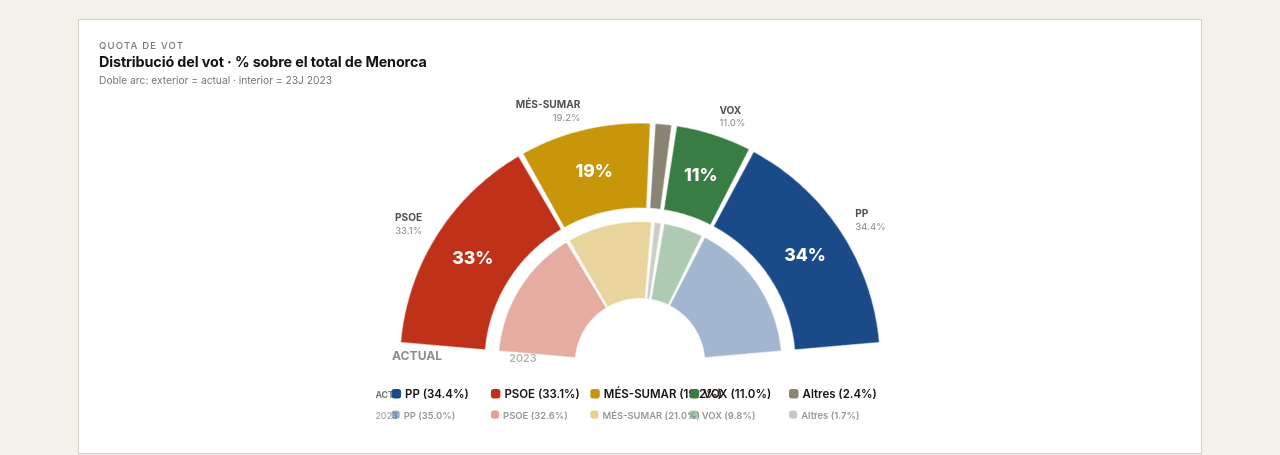
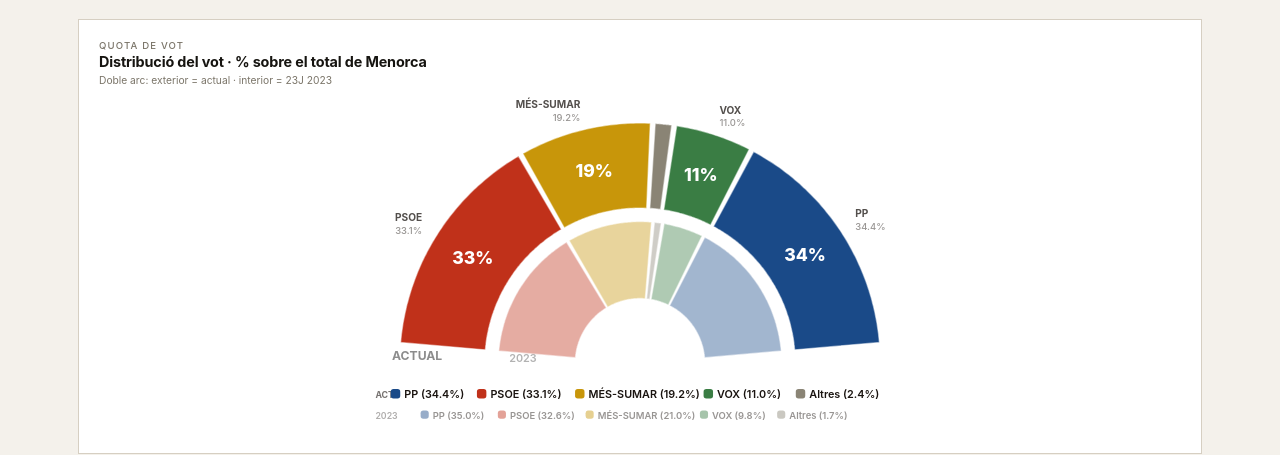
Before and after one commit to jbunuel-lgtm/eleccions-menorca, a plain HTML site: page generals-menorca.html in a window 1280 px wide. Shown: the part 352-807 px from the top of the page. Drawn offline with Linux system fonts and the light colour scheme; no server answers.

Commit message:
Update generals-menorca.html

```diff
--- a/generals-menorca.html
+++ b/generals-menorca.html
@@ -486,17 +486,26 @@ function drawHemi(svgId, disp, histVotes){
   // Llegenda (2 línies) — mostra el % de vot
   function legendRow(items,total,ly,alpha,fontSize){
     if(!items.length||total<=0)return;
-    const itemW=Math.min(74,(W-32)/items.length),totalW=items.length*itemW,startX=(W-totalW)/2;
-    items.forEach((p,i)=>{const lx=startX+i*itemW,sz=parseInt(fontSize);
+    const sz0=parseInt(fontSize), GAPI=8, AVAIL=W-16;
+    const labels=items.map(p=>p.nom+' ('+(p.vots/total*100).toFixed(1)+'%)');
+    // amplada estimada de cada element = quadret + text (sobreestimem per no trepitjar-se)
+    const w0=labels.map(t=> sz0+3 + t.length*sz0*0.56);
+    const raw=w0.reduce((a,b)=>a+b,0)+GAPI*(items.length-1);
+    const scale=raw>AVAIL?AVAIL/raw:1, fs=Math.max(5,sz0*scale), gap=GAPI*scale;
+    const wds=w0.map(w=>w*scale);
+    let x=(W-(wds.reduce((a,b)=>a+b,0)+gap*(items.length-1)))/2;
+    items.forEach((p,i)=>{
       const r=document.createElementNS('http://www.w3.org/2000/svg','rect');
-      r.setAttribute('x',lx.toFixed(1));r.setAttribute('y',(ly-sz+1).toFixed(1));
-      r.setAttribute('width',(sz-1).toString());r.setAttribute('height',(sz-1).toString());
+      r.setAttribute('x',x.toFixed(1));r.setAttribute('y',(ly-fs+1).toFixed(1));
+      r.setAttribute('width',(fs-1).toFixed(1));r.setAttribute('height',(fs-1).toFixed(1));
       r.setAttribute('rx','2');r.setAttribute('fill',colorOf(p.nom));r.setAttribute('opacity',alpha);svg.appendChild(r);
       const t=document.createElementNS('http://www.w3.org/2000/svg','text');
-      t.setAttribute('x',(lx+sz+2).toFixed(1));t.setAttribute('y',ly.toFixed(1));
-      t.setAttribute('font-size',fontSize);t.setAttribute('font-weight','600');t.setAttribute('fill',`rgba(26,20,16,${alpha})`);
+      t.setAttribute('x',(x+fs+2).toFixed(1));t.setAttribute('y',ly.toFixed(1));
+      t.setAttribute('font-size',fs.toFixed(2));t.setAttribute('font-weight','600');t.setAttribute('fill',`rgba(26,20,16,${alpha})`);
       t.setAttribute('font-family','-apple-system,Helvetica,Arial,sans-serif');
-      t.textContent=p.nom+' ('+(p.vots/total*100).toFixed(1)+'%)';svg.appendChild(t);});
+      t.textContent=labels[i];svg.appendChild(t);
+      x+=wds[i]+gap;
+    });
   }
   function yearLabel(txt,ly,alpha,fw){const t=document.createElementNS('http://www.w3.org/2000/svg','text');
     t.setAttribute('x','4');t.setAttribute('y',ly.toFixed(1));t.setAttribute('font-size','6.5');t.setAttribute('font-weight',fw);
```
